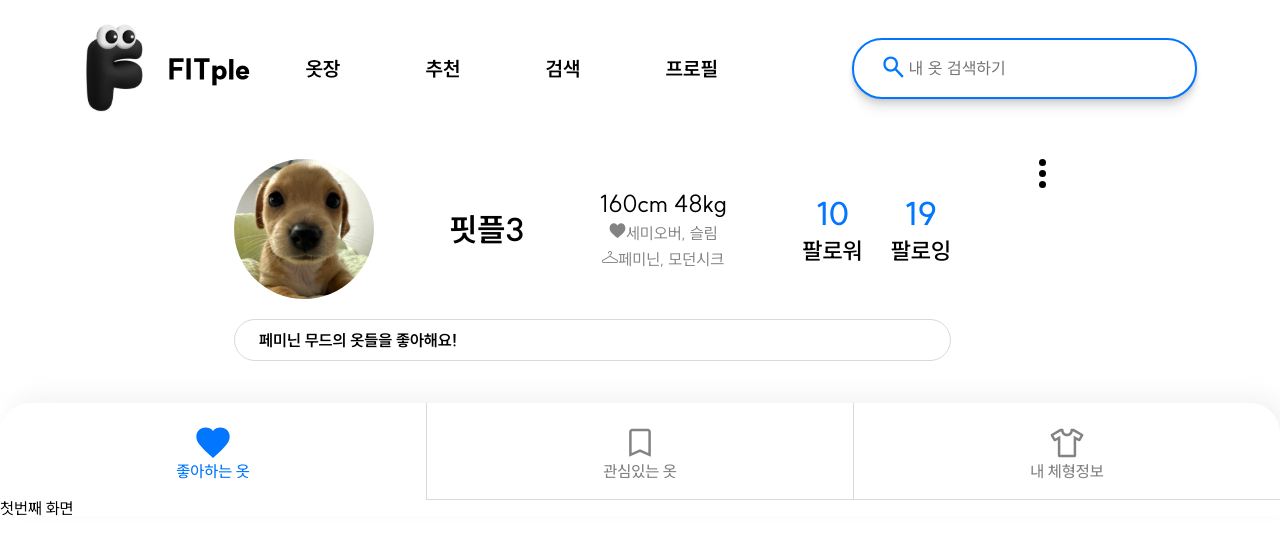
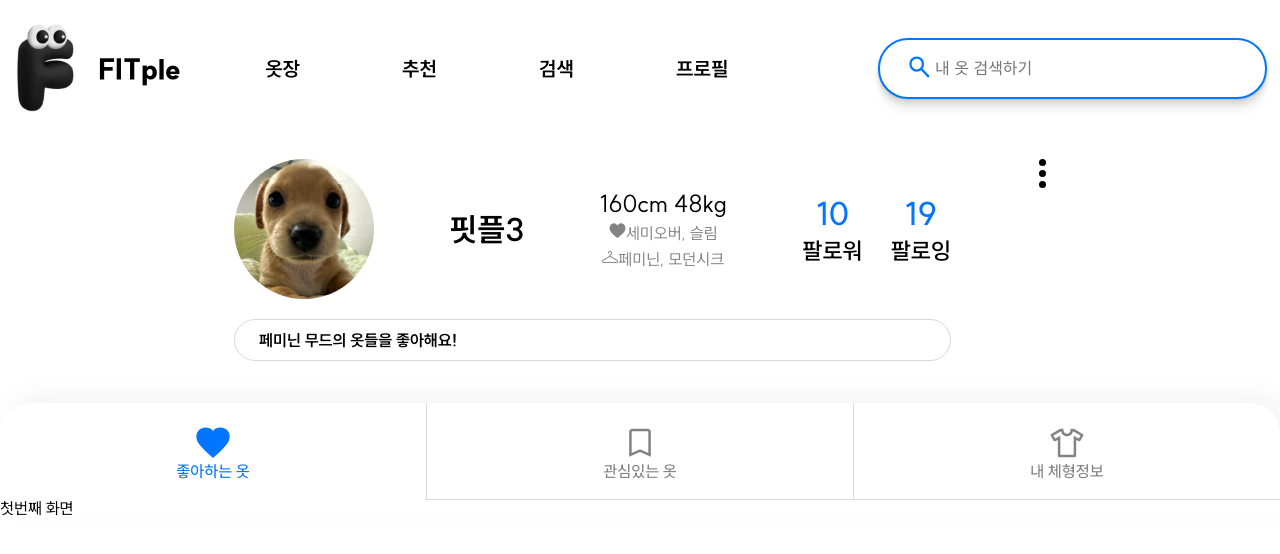
Before and after one commit to soieyans/Frontend, a React (Vite) app in the folder FITple-Frontend/: page /profile in a window 1280 px wide. Shown: the top 554 px of the page. Built offline with nearby package versions, Linux system fonts and the light colour scheme; a web font is replaced by a local one.

Commit message:
feat: [#33] Navbar 검색 페이지 blue ver 구현

```diff
--- a/FITple-Frontend/src/components/Navbar/Navbar.jsx
+++ b/FITple-Frontend/src/components/Navbar/Navbar.jsx
@@ -14,9 +14,9 @@ import {
   LogoTitle,
 } from "./Navbar.style";
 
-const Navbar = () => {
+const Navbar = ({ blue }) => {
   return (
-    <Container>
+    <Container blue={blue}>
       {/* 전체 Navbar 가운데 정렬 */}
       <NavBarBox>
         {/* 로고 & 메뉴 영역 */}
@@ -24,18 +24,24 @@ const Navbar = () => {
           {/* 로고 */}
           <LogoBox to="/cloth">
             <img src={Logo} />
-            <LogoTitle>FITple</LogoTitle>
+            <LogoTitle blue={blue}>FITple</LogoTitle>
           </LogoBox>
           {/* 메뉴 */}
           <MenuBox>
-            <MenuItem to="/cloth">옷장</MenuItem>
-            <MenuItem to="/recommend">추천</MenuItem>
-            <MenuItem>검색</MenuItem>
-            <MenuItem to="/profile">프로필</MenuItem>
+            <MenuItem to="/cloth" blue={blue}>
+              옷장
+            </MenuItem>
+            <MenuItem to="/recommend" blue={blue}>
+              추천
+            </MenuItem>
+            <MenuItem blue={blue}>검색</MenuItem>
+            <MenuItem to="/profile" blue={blue}>
+              프로필
+            </MenuItem>
           </MenuBox>
         </MainBox>
         {/* 오른쪽 검색 영역 */}
-        <SearchBox>
+        <SearchBox blue={blue}>
           <SearchIconBox>
             <img src={SearchIcon} />
           </SearchIconBox>
--- a/FITple-Frontend/src/components/Navbar/Navbar.style.js
+++ b/FITple-Frontend/src/components/Navbar/Navbar.style.js
@@ -1,22 +1,22 @@
 import { Link } from "react-router-dom";
 import styled from "styled-components";
 export const Container = styled.div`
+  background-color: ${(props) => (props.blue ? "#0075FF" : "white")};
   display: flex;
   justify-content: center;
-  margin-top: 20px;
+  padding-top: 20px;
 `;
 
 export const NavBarBox = styled.div`
   display: flex;
   align-items: center;
   justify-content: space-between;
-  width: 87%;
+  width: 1253px;
 `;
 
 export const MainBox = styled.div`
   display: flex;
-  justify-content: space-between;
-  width: 57%;
+  width: 715px;
 `;
 export const LogoBox = styled(Link)`
   color: black;
@@ -25,9 +25,11 @@ export const LogoBox = styled(Link)`
   font-size: 28px;
   font-weight: 900;
   text-decoration: none;
+  margin-right: 84px;
 `;
 export const LogoTitle = styled.p`
   margin-left: 0.8em;
+  color: ${(props) => (props.blue ? "white" : "black")};
 `;
 export const LogoItem = styled.div`
   cursor: pointer;
@@ -42,18 +44,19 @@ export const MenuBox = styled.div`
 `;
 
 export const MenuItem = styled(Link)`
+  color: black;
   cursor: pointer;
   text-decoration: none;
-  color: black;
   &:hover {
-    color: #0276fe;
+    transform: scale(1.2);
+    color: ${(props) => (props.blue ? "white" : "#0276fe")};
     font-weight: 800;
   }
 `;
 export const SearchBox = styled.div`
   height: 61px;
   width: 31%;
-  display: flex;
+  display: ${(props) => (props.blue ? "none" : "flex")};
   align-items: center;
   position: relative;
 `;
```
